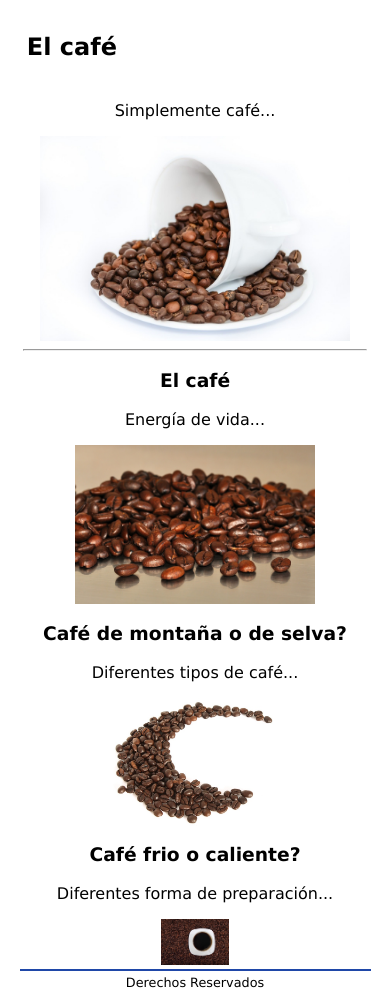
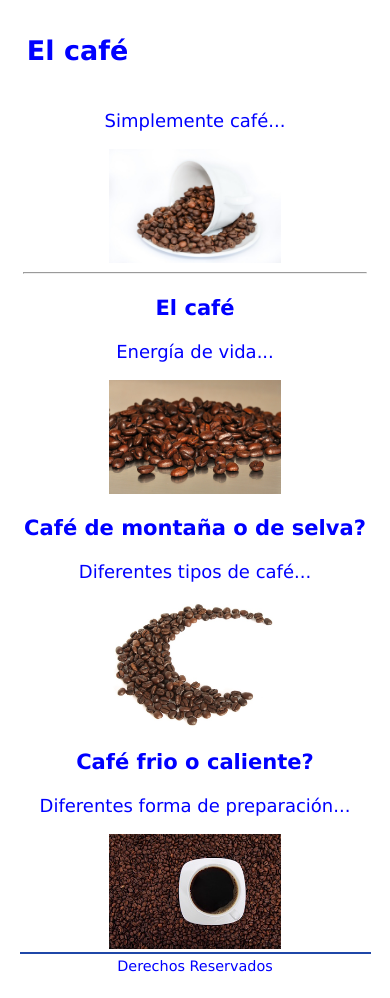
Before and after one commit to yossenj/nextU_unidad_2, a plain HTML site: page index.html in a window 390 px wide. Drawn offline with Linux system fonts and the light colour scheme.

Commit message:
Ejercicio de Codificación Media Queries

```diff
--- a/css/estilos.css
+++ b/css/estilos.css
@@ -2,8 +2,10 @@ body {
 	font-family: Verdana;
 	width: 90%;
 	margin-left: 5%;
+	font-size: 18px;
+	color: blue;
+}
 
-}
 
 header {
 	padding: 1vh 1vw;
@@ -28,15 +30,30 @@ footer {
 	text-align: center;
 }
 
-.adaptativa-porcentaje{
-	width:90%;
+img {
+	width: 50%;
 }
-.adaptativa-porcentaje-1{
-	width:70%;
+@media (min-width: 600px)
+{
+	#resumen
+	{
+		display: block;
+	}
+	body
+	{
+		font-size: 16px;
+		color: red;
+	}
 }
-.adaptativa-porcentaje-2{
-	width:50%;
+@media (min-width: 900px)
+{
+	#resumen
+	{
+		display: none;
+	}
+	body
+	{
+		font-size: 14px;
+		color: black;
+	}
 }
-.adaptativa-porcentaje-3{
-	width:20%;
-}
--- a/index.html
+++ b/index.html
@@ -12,32 +12,28 @@
 	</h1>
 </header>
 <section id="contenido">
-	<p>Simplemente café...</p>
-	<img src="imagenes/cafe.jpg" class="adaptativa-porcentaje">
+	<div id="resumen">
+		<p>Simplemente café...</p>
+		<img src="imagenes/cafe.jpg">
+	</div>
 	<hr>
 	<article>
 		<h1>El café</h1>
 		<p>Energía de vida...</p>
-		<img src="imagenes/cafe_grande.jpg" class="adaptativa-porcentaje-1">
+		<img src="imagenes/cafe_grande.jpg">
 	</article>
 
 	<article>
 		<h1>Café de montaña o de selva?</h1>
 		<p>Diferentes tipos de café...</p>
-		<img src="imagenes/cafe_mediana.jpg" class="adaptativa-porcentaje-2">
+		<img src="imagenes/cafe_mediana.jpg">
 	</article>
 
 	<article>
 		<h1>Café frio o caliente?</h1>
 		<p>Diferentes forma de preparación...</p>
-		<img src="imagenes/cafe_pequena.jpg" class="adaptativa-porcentaje-3">
+		<img src="imagenes/cafe_pequena.jpg">
 	</article>
-
-
-
-
-
-
 </section>
 
 <footer>
```
